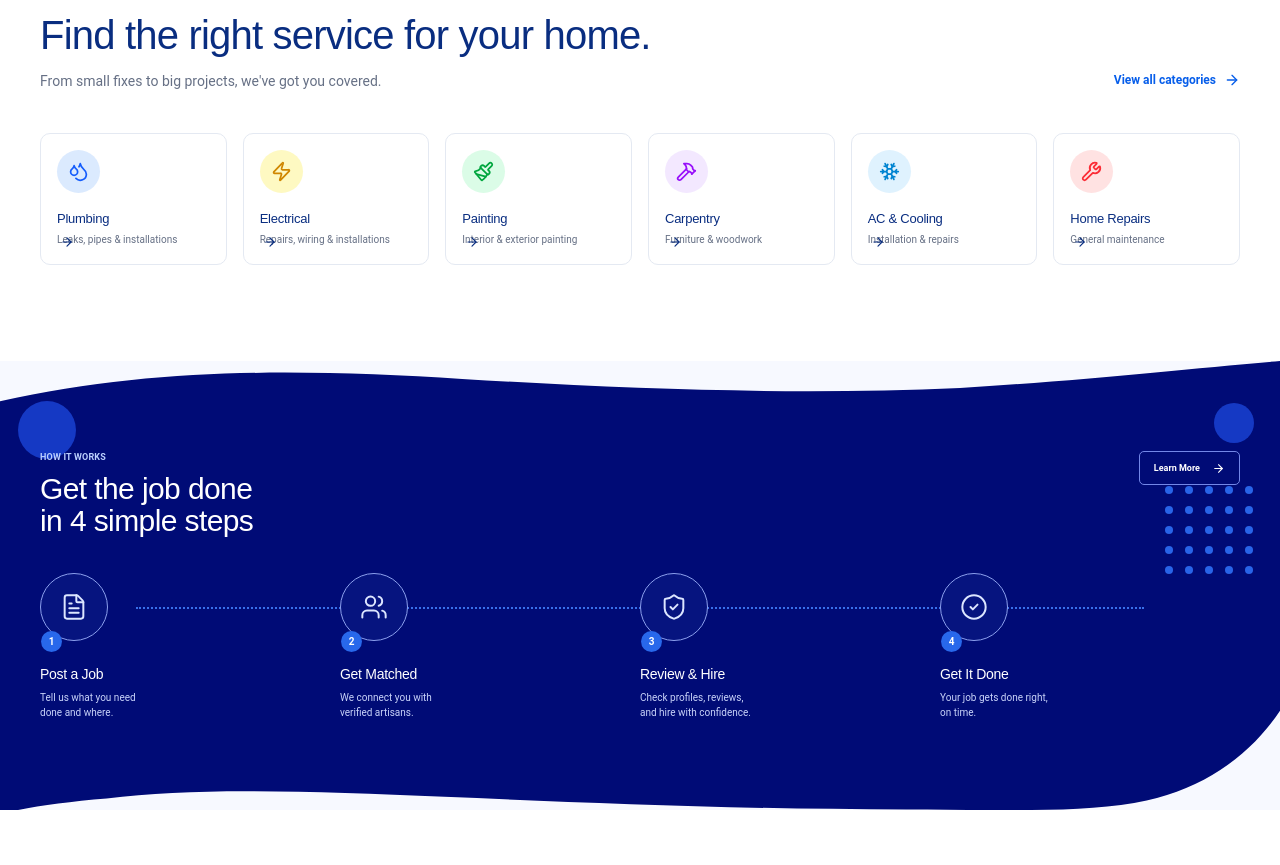
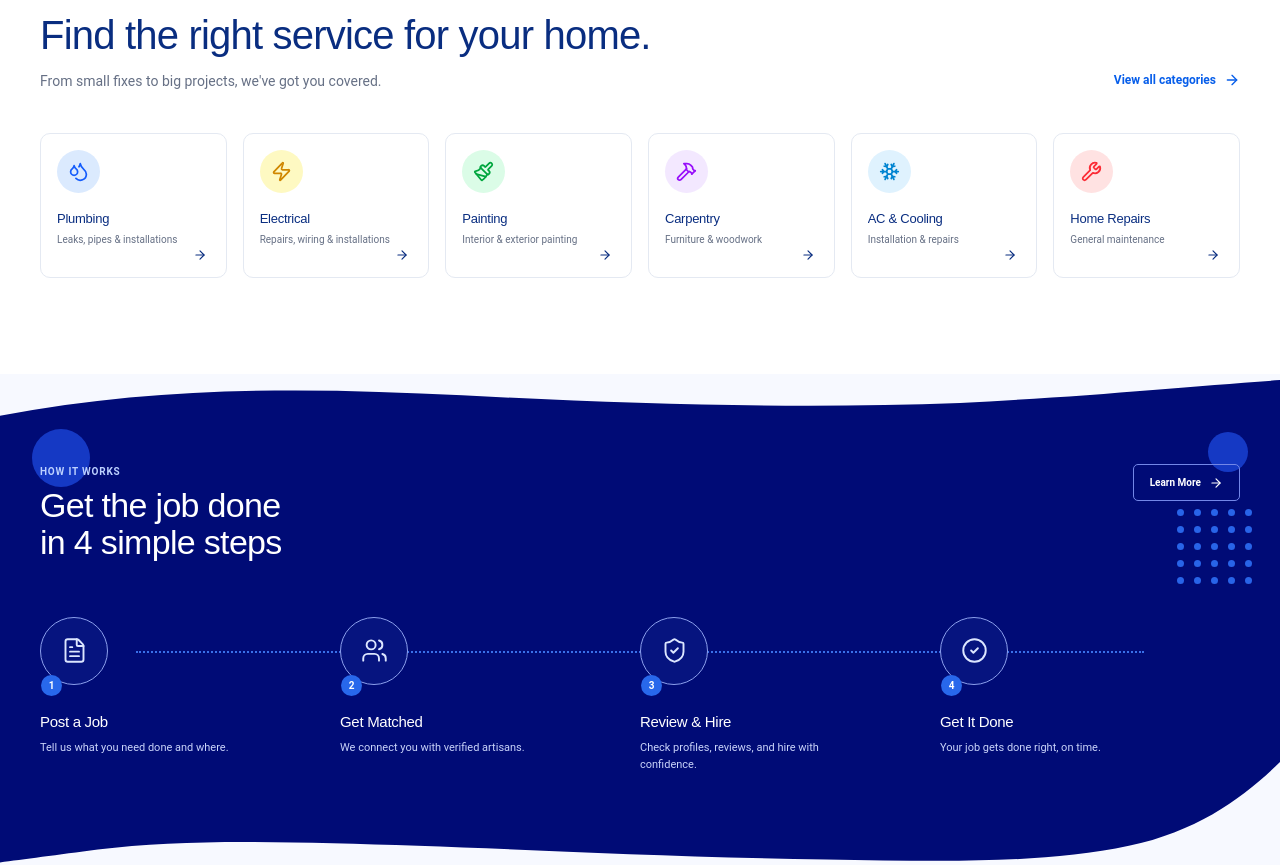
Before and after one commit to Victor4life/gofixapp, a Next.js app: page / in a window 1280 px wide. Shown: the part 820-1685 px from the top of the page. Built offline with nearby package versions, Linux system fonts and the light colour scheme; no server answers.

Commit message:
feat: enhance HowItWorks and PopularCategories components; improve layout, visuals, and responsiveness

```diff
--- a/components/HowItWorks.tsx
+++ b/components/HowItWorks.tsx
@@ -13,85 +13,59 @@ const steps = [
   {
     number: "1",
     title: "Post a Job",
-    description: (
-      <>
-        Tell us what you need
-        <br />
-        done and where.
-      </>
-    ),
+    description: "Tell us what you need done and where.",
     icon: FileText,
   },
   {
     number: "2",
     title: "Get Matched",
-    description: (
-      <>
-        We connect you with
-        <br />
-        verified artisans.
-      </>
-    ),
+    description: "We connect you with verified artisans.",
     icon: Users,
   },
   {
     number: "3",
     title: "Review & Hire",
-    description: (
-      <>
-        Check profiles, reviews,
-        <br />
-        and hire with confidence.
-      </>
-    ),
+    description: "Check profiles, reviews, and hire with confidence.",
     icon: ShieldCheck,
   },
   {
     number: "4",
     title: "Get It Done",
-    description: (
-      <>
-        Your job gets done right,
-        <br />
-        on time.
-      </>
-    ),
+    description: "Your job gets done right, on time.",
     icon: CircleCheck,
   },
 ];
 
 export default function HowItWorks() {
   return (
-    <section className="relative overflow-hidden bg-[#f7f9ff]">
+    <section className="relative w-full overflow-hidden bg-[#f7f9ff]">
 
       {/* =========================================================
           BLUE BACKGROUND
-          SVG gives us control over BOTH the top and bottom waves
-          and the large curved right-hand corners.
       ========================================================== */}
 
       <svg
-  className="absolute inset-0 z-0 h-full w-full"
-  viewBox="0 0 1440 500"
+        className="pointer-events-none absolute inset-0 z-0 h-full w-full"
+        viewBox="0 0 1440 650"
         preserveAspectRatio="none"
         aria-hidden="true"
       >
         <path
           d="
-      M 0 45
+            M 0 55
 
-      C 180 5 350 10 520 20
-      C 720 32 900 38 1080 30
-      C 1220 22 1340 8 1440 0
+            C 180 15 350 18 520 28
+            C 720 40 900 46 1080 38
+            C 1220 30 1340 16 1440 8
 
-      V 390
+            V 510
 
-      C 1410 435 1360 475 1290 490
-      C 1220 505 1120 500 1020 500
+            C 1400 555 1350 600 1270 620
+            C 1170 645 1050 640 930 638
 
-      C 820 500 650 492 500 486
-      C 350 480 220 475 120 488
-      C 70 492 30 498 0 505
+            C 750 635 600 625 470 620
+            C 330 615 210 610 110 625
+            C 65 632 25 638 0 642
 
             Z
           "
@@ -99,36 +73,53 @@ export default function HowItWorks() {
         />
       </svg>
 
-
       {/* =========================================================
           DECORATIVE CIRCLES
       ========================================================== */}
 
-      {/* Large left circle */}
+      {/* Left circle */}
       <div
         className="
           pointer-events-none
           absolute
-          left-[18px]
-          top-[40px]
-          h-[58px]
-          w-[58px]
+          left-[-18px]
+          top-[42px]
+          h-12
+          w-12
           rounded-full
           bg-[#1539c4]
+
+          sm:left-[20px]
+          sm:top-[48px]
+          sm:h-14
+          sm:w-14
+
+          lg:left-[32px]
+          lg:top-[55px]
+          lg:h-[58px]
+          lg:w-[58px]
         "
       />
 
-      {/* Small top-right circle */}
+      {/* Right circle */}
       <div
         className="
           pointer-events-none
           absolute
-          right-[26px]
-          top-[42px]
-          h-[40px]
-          w-[40px]
+          right-[-10px]
+          top-[55px]
+          h-8
+          w-8
           rounded-full
           bg-[#1539c4]
+
+          sm:right-[24px]
+          sm:top-[50px]
+          sm:h-10
+          sm:w-10
+
+          lg:right-[32px]
+          lg:top-[58px]
         "
       />
 
@@ -140,25 +131,25 @@ export default function HowItWorks() {
         className="
           pointer-events-none
           absolute
-          right-[27px]
-          top-[125px]
+          right-[28px]
+          top-[135px]
           z-[1]
           hidden
           grid-cols-5
-          gap-[12px]
-          lg:grid
+          gap-[10px]
+          xl:grid
         "
       >
         {Array.from({ length: 25 }).map((_, index) => (
           <span
             key={index}
-            className="h-[8px] w-[8px] rounded-full bg-[#2864e8]"
+            className="h-[7px] w-[7px] rounded-full bg-[#2864e8]"
           />
         ))}
       </div>
 
       {/* =========================================================
-          MAIN CONTENT
+          CONTENT
       ========================================================== */}
 
       <div
@@ -166,12 +157,19 @@ export default function HowItWorks() {
           relative
           z-10
           mx-auto
+          w-full
           max-w-[1280px]
-          px-6
-          pb-[90px]
-          pt-[90px]
+          px-5
+          pb-16
+          pt-16
+
           sm:px-8
+          sm:pb-20
+          sm:pt-20
+
           lg:px-10
+          lg:pb-[95px]
+          lg:pt-[90px]
         "
       >
 
@@ -179,17 +177,29 @@ export default function HowItWorks() {
             HEADER
         ======================================================== */}
 
-        <div className="flex items-start justify-between">
+        <div
+          className="
+            flex
+            flex-col
+            gap-5
 
-          <div>
+            sm:flex-row
+            sm:items-start
+            sm:justify-between
+          "
+        >
+          {/* LEFT */}
+          <div className="max-w-[600px]">
             <p
               className="
-                mb-[8px]
+                mb-2
                 text-[9px]
                 font-semibold
                 uppercase
-                tracking-[0.02em]
+                tracking-[0.08em]
                 text-[#bcd1ff]
+
+                sm:text-[10px]
               "
             >
               How It Works
@@ -197,12 +207,15 @@ export default function HowItWorks() {
 
             <h2
               className="
-                text-[27px]
+                text-[28px]
                 font-semibold
                 leading-[1.08]
                 tracking-[-0.035em]
                 text-white
-                sm:text-[30px]
+
+                sm:text-[32px]
+
+                lg:text-[34px]
               "
             >
               Get the job done
@@ -211,32 +224,35 @@ export default function HowItWorks() {
             </h2>
           </div>
 
-          {/* Learn More */}
+          {/* DESKTOP LEARN MORE */}
           <Link
             href="/how-it-works"
             className="
               hidden
-              h-[34px]
+              shrink-0
               items-center
-              gap-[12px]
+              gap-2
               rounded-[5px]
               border
               border-[#7387e8]
-              px-[14px]
-              text-[9px]
+              px-4
+              py-2.5
+              text-[10px]
               font-semibold
               text-white
               transition-all
               duration-200
+
               hover:bg-white
               hover:text-[#06147f]
+
               sm:flex
             "
           >
             Learn More
 
             <ArrowRight
-              size={13}
+              size={14}
               strokeWidth={2}
             />
           </Link>
@@ -246,9 +262,12 @@ export default function HowItWorks() {
             STEPS
         ======================================================== */}
 
-        <div className="relative mt-[35px]">
+        <div className="relative mt-10 sm:mt-12 lg:mt-14">
 
-          {/* Dotted connecting line */}
+          {/* =====================================================
+              CONNECTING LINE
+          ====================================================== */}
+
           <div
             className="
               pointer-events-none
@@ -257,21 +276,42 @@ export default function HowItWorks() {
               right-[8%]
               top-[34px]
               hidden
-              lg:block
+
+              xl:block
             "
           >
             <div className="border-t-[2px] border-dotted border-[#3970e9]" />
           </div>
 
-          <div className="grid grid-cols-1 gap-8 sm:grid-cols-2 lg:grid-cols-4 lg:gap-0">
+          {/* =====================================================
+              GRID
+          ====================================================== */}
 
+          <div
+            className="
+              grid
+              grid-cols-1
+              gap-10
+
+              sm:grid-cols-2
+              sm:gap-x-8
+              sm:gap-y-12
+
+              xl:grid-cols-4
+              xl:gap-0
+            "
+          >
             {steps.map((step) => {
               const Icon = step.icon;
 
               return (
                 <div
                   key={step.number}
-                  className="relative z-10"
+                  className="
+                    relative
+                    z-10
+                    min-w-0
+                  "
                 >
 
                   {/* =================================================
@@ -282,38 +322,46 @@ export default function HowItWorks() {
                     className="
                       relative
                       flex
-                      h-[68px]
-                      w-[68px]
+                      h-[64px]
+                      w-[64px]
                       items-center
                       justify-center
                       rounded-full
                       border
                       border-[#8ca0ed]
                       bg-[#06147f]
+
+                      sm:h-[68px]
+                      sm:w-[68px]
                     "
                   >
                     <Icon
-                      size={28}
+                      size={27}
                       strokeWidth={1.7}
                       className="text-[#dce6ff]"
                     />
 
-                    {/* Number */}
+                    {/* NUMBER */}
                     <span
                       className="
                         absolute
-                        -bottom-[12px]
+                        -bottom-[10px]
                         left-0
                         flex
-                        h-[21px]
-                        w-[21px]
+                        h-5
+                        w-5
                         items-center
                         justify-center
                         rounded-full
                         bg-[#2868eb]
-                        text-[10px]
+                        text-[9px]
                         font-semibold
                         text-white
+
+                        sm:-bottom-[12px]
+                        sm:h-[21px]
+                        sm:w-[21px]
+                        sm:text-[10px]
                       "
                     >
                       {step.number}
@@ -324,14 +372,16 @@ export default function HowItWorks() {
                       TEXT
                   ================================================== */}
 
-                  <div className="mt-[25px]">
+                  <div className="mt-6 max-w-[230px] sm:mt-7">
                     <h3
                       className="
                         text-[14px]
                         font-semibold
-                        leading-[1.15]
+                        leading-[1.2]
                         tracking-[-0.015em]
                         text-white
+
+                        sm:text-[15px]
                       "
                     >
                       {step.title}
@@ -339,10 +389,12 @@ export default function HowItWorks() {
 
                     <p
                       className="
-                        mt-[8px]
+                        mt-2
                         text-[10px]
-                        leading-[1.5]
+                        leading-[1.6]
                         text-[#c9d4fa]
+
+                        sm:text-[11px]
                       "
                     >
                       {step.description}
@@ -361,26 +413,31 @@ export default function HowItWorks() {
         <Link
           href="/how-it-works"
           className="
-            mt-[35px]
+            mt-10
             flex
-            h-[34px]
+            h-[36px]
             w-fit
             items-center
-            gap-[12px]
+            gap-2
             rounded-[5px]
             border
             border-[#7387e8]
-            px-[14px]
-            text-[9px]
+            px-4
+            text-[10px]
             font-semibold
             text-white
+            transition-all
+
+            hover:bg-white
+            hover:text-[#06147f]
+
             sm:hidden
           "
         >
           Learn More
 
           <ArrowRight
-            size={13}
+            size={14}
             strokeWidth={2}
           />
         </Link>
--- a/components/PopularCategories.tsx
+++ b/components/PopularCategories.tsx
@@ -56,40 +56,64 @@ const categories = [
 
 export default function PopularCategories() {
   return (
-    <section className="bg-white px-5 py-20 sm:px-8 lg:px-10 lg:py-24">
-      <div className="mx-auto max-w-[1280px]">
+    <section className="w-full overflow-hidden bg-white px-4 py-14 sm:px-6 sm:py-16 md:px-8 lg:px-10 lg:py-20 xl:py-24">
+      <div className="mx-auto w-full max-w-[1280px]">
 
         {/* =========================
             SECTION HEADER
         ========================== */}
         <div className="flex flex-col gap-5 sm:flex-row sm:items-end sm:justify-between">
 
-          {/* Left */}
-          <div>
+          {/* LEFT */}
+          <div className="min-w-0">
             {/* Eyebrow */}
             <div className="mb-3 flex items-center gap-3">
-              <span className="text-[11px] font-bold uppercase tracking-[0.16em] text-[#075eea]">
+              <span className="text-[10px] font-bold uppercase tracking-[0.16em] text-[#075eea] sm:text-[11px]">
                 Popular Categories
               </span>
 
-              <span className="h-[1px] w-10 bg-[#075eea]" />
+              <span className="h-px w-8 bg-[#075eea] sm:w-10" />
             </div>
 
             {/* Heading */}
-            <h2 className="max-w-[620px] text-[32px] font-bold leading-[1.12] tracking-[-0.035em] text-[#092d80] sm:text-[40px]">
+            <h2
+              className="
+                max-w-[620px]
+                text-[28px]
+                font-bold
+                leading-[1.12]
+                tracking-[-0.035em]
+                text-[#092d80]
+                sm:text-[34px]
+                md:text-[38px]
+                lg:text-[40px]
+              "
+            >
               Find the right service for your home.
             </h2>
 
             {/* Description */}
-            <p className="mt-3 max-w-[560px] text-[14px] leading-6 text-[#667085]">
+            <p className="mt-3 max-w-[560px] text-[13px] leading-6 text-[#667085] sm:text-[14px]">
               From small fixes to big projects, we&apos;ve got you covered.
             </p>
           </div>
 
-          {/* Desktop link */}
+          {/* DESKTOP LINK */}
           <Link
             href="/categories"
-            className="group hidden items-center gap-2 pb-1 text-[12px] font-bold text-[#075eea] transition-all sm:flex"
+            className="
+              group
+              hidden
+              shrink-0
+              items-center
+              gap-2
+              pb-1
+              text-[12px]
+              font-bold
+              text-[#075eea]
+              transition-all
+              sm:flex
+            "
           >
             View all categories
 
@@ -106,7 +130,18 @@ export default function PopularCategories() {
         ========================== */}
         <Link
           href="/categories"
-          className="group mt-5 flex w-fit items-center gap-2 text-[12px] font-bold text-[#075eea] sm:hidden"
+          className="
+            group
+            mt-5
+            flex
+            w-fit
+            items-center
+            gap-2
+            text-[12px]
+            font-bold
+            text-[#075eea]
+            sm:hidden
+          "
         >
           View all categories
 
@@ -120,8 +155,20 @@ export default function PopularCategories() {
         {/* =========================
             CATEGORY GRID
         ========================== */}
-        <div className="mt-10 grid grid-cols-1 gap-4 sm:grid-cols-2 md:grid-cols-3 lg:grid-cols-6">
-
+        <div
+          className="
+            mt-8
+            grid
+            grid-cols-2
+            gap-3
+            sm:mt-10
+            sm:grid-cols-2
+            sm:gap-4
+            md:grid-cols-3
+            lg:grid-cols-3
+            xl:grid-cols-6
+          "
+        >
           {categories.map((category) => {
             const Icon = category.icon;
 
@@ -136,27 +183,35 @@ export default function PopularCategories() {
                   group
                   relative
                   flex
-                  min-h-[132px]
+                  min-w-0
+                  min-h-[145px]
                   flex-col
+                  overflow-hidden
                   rounded-[10px]
                   border
                   border-[#e4e9f2]
                   bg-white
-                  p-4
+                  p-3.5
                   transition-all
                   duration-300
+
                   hover:-translate-y-1
                   hover:border-[#cddafa]
                   hover:shadow-[0_12px_30px_rgba(7,30,100,0.08)]
+
+                  sm:min-h-[150px]
+                  sm:p-4
+
+                  xl:min-h-[145px]
                 "
               >
-
-                {/* Icon */}
+                {/* ICON */}
                 <div
                   className={`
                     flex
-                    h-[43px]
-                    w-[43px]
+                    h-10
+                    w-10
+                    shrink-0
                     items-center
                     justify-center
                     rounded-full
@@ -165,31 +220,53 @@ export default function PopularCategories() {
                     transition-transform
                     duration-300
                     group-hover:scale-105
+
+                    sm:h-[43px]
+                    sm:w-[43px]
                   `}
                 >
                   <Icon
-                    size={21}
+                    size={19}
                     strokeWidth={2}
+                    className="sm:h-[21px] sm:w-[21px]"
                   />
                 </div>
 
-                {/* Text */}
-                <div className="mt-4">
-                  <h3 className="text-[13px] font-bold leading-5 text-[#092d80]">
+                {/* TEXT */}
+                <div className="mt-3 min-w-0 pr-1 sm:mt-4">
+                  <h3
+                    className="
+                      truncate
+                      text-[12px]
+                      font-bold
+                      leading-5
+                      text-[#092d80]
+                      sm:text-[13px]
+                    "
+                  >
                     {category.name}
                   </h3>
 
-                  <p className="mt-1 text-[10px] leading-[1.45] text-[#667085]">
+                  <p
+                    className="
+                      mt-1
+                      line-clamp-2
+                      text-[9px]
+                      leading-[1.45]
+                      text-[#667085]
+                      sm:text-[10px]
+                    "
+                  >
                     {category.description}
                   </p>
                 </div>
 
-                {/* Arrow */}
+                {/* ARROW */}
                 <div
                   className="
                     absolute
                     bottom-3
-                    left-4
+                    right-3
                     flex
                     h-5
                     w-5
@@ -199,19 +276,20 @@ export default function PopularCategories() {
                     transition-all
                     duration-300
                     group-hover:translate-x-1
+                    sm:bottom-3
+                    sm:right-4
                   "
                 >
                   <ArrowRight
-                    size={14}
+                    size={13}
                     strokeWidth={2}
+                    className="sm:h-[14px] sm:w-[14px]"
                   />
                 </div>
-
               </Link>
             );
           })}
         </div>
-
       </div>
     </section>
   );
```
Lines whose indentation alone changed are shown as unchanged.
